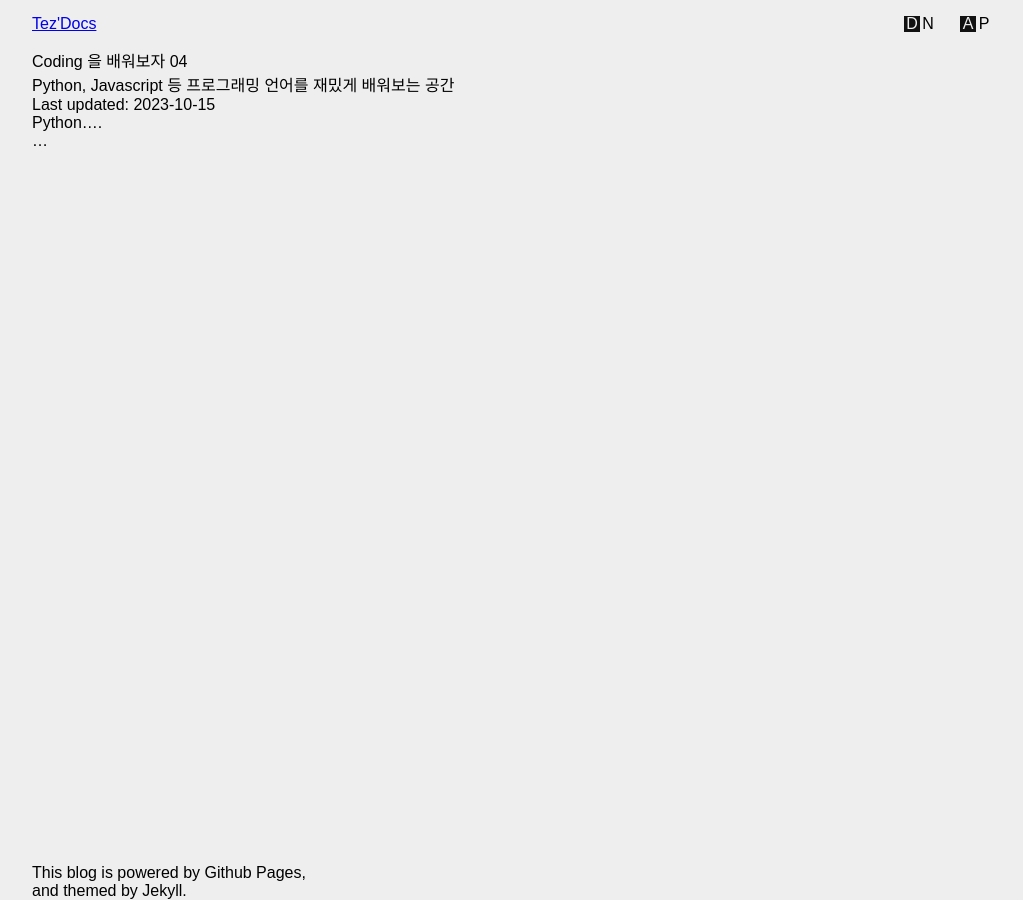
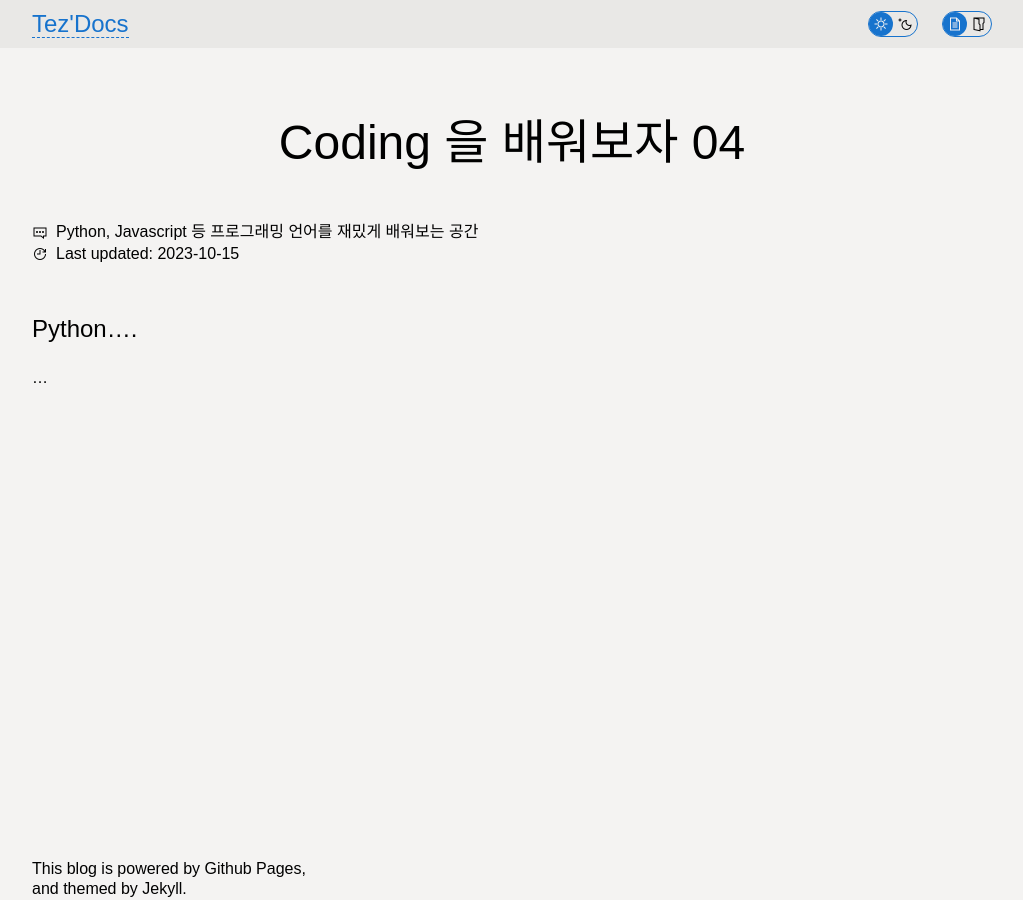
Before and after one commit to teznote/tezdocs, a Jekyll site: the page built from _posts/coding/0000-01-04-my-coding-04.md, in a window 1280 px wide. Shown: the whole page, without its empty margins (128-1151 px from the left). Built offline with Jekyll 4.4.1, drawn with Linux system fonts in a browser that asks for light colours; some web fonts are replaced; a style sheet for code colours, icons or effects is not loaded.

Commit message:
231025 20:29

```diff
--- a/_includes/switch.html
+++ b/_includes/switch.html
@@ -1,14 +1,14 @@
 <div id="{{ include.id }}" class="switch">
   <label>
     <div class="a">
-      <div>{{ include.left }}</div>
-      <div>{{ include.right }}</div>
+      <i class="las la-{{ include.left }}"></i>
+      <i class="las la-{{ include.right }}"></i>
     </div>
     <input type="checkbox" />
     <div class="b">
       <div class="ba">
-        <div>{{ include.left }}</div>
-        <div>{{ include.right }}</div>
+        <i class="las la-{{ include.left }}"></i>
+        <i class="las la-{{ include.right }}"></i>
       </div>
     </div>
   </label>
--- a/_layouts/default.html
+++ b/_layouts/default.html
@@ -5,6 +5,9 @@
     <meta charset="utf-8" />
     <meta name="viewport" content="width=device-width, initial-scale=1" />
     <title>{{ page.title }} :: {{ site.title }}</title>
+    <link rel="stylesheet" href="https://cdn.jsdelivr.net/npm/hack-font@3.3.0/build/web/hack.min.css" />
+    <link rel="stylesheet" href="https://cdn.jsdelivr.net/npm/typeface-nanum-square-neo@0.0.6/nanumsquareneo.min.css" />
+    <link rel="stylesheet" href="https://cdn.jsdelivr.net/npm/line-awesome@1.3.0/dist/line-awesome/css/line-awesome.min.css" />
     <link rel="stylesheet" href="https://cdn.jsdelivr.net/npm/reset-css@5.0.2/reset.min.css" />
     <link rel="stylesheet" href="{{ '/assets/main.css' | relative_url }}" />
   </head>
--- a/_layouts/post.html
+++ b/_layouts/post.html
@@ -10,8 +10,8 @@ layout: default
       </h2>
     </div>
     <div class="ab">
-      {% include switch.html id="sw1" left="D" right="N" %}
-      {% include switch.html id="sw2" left="A" right="P" %}
+      {% include switch.html id="sw1" left="sun" right="moon" %}
+      {% include switch.html id="sw2" left="file-alt" right="folder-open" %}
     </div>
   </div>
 </header>
--- a/assets/main.scss
+++ b/assets/main.scss
@@ -9,7 +9,10 @@ div::-webkit-scrollbar {
   }
 }
 :root {
-  --fg-a: #111; --bg-a: #eee;
+  --fg-a: #111; --bg-a: #f4f3f2;
+  --fg-b: #1773cd; --bg-b: #e9e8e6;
+  --fg-r: #e32636;
+  --fg-g: #4b5320;
 }
 * {
   -webkit-tap-highlight-color: transparent;
@@ -27,7 +30,6 @@ ul {
 // layout
 body {
   position: fixed; top: 0; right: 0; bottom: 0; left: 0;
-  font: 400 16px sans-serif; color: var(--fa-a); background: var(--bg-a);
   display: flex; flex-direction: column;
   header {
     flex: 0 0 3rem;
@@ -80,13 +82,13 @@ body {
 .switch {
   >label {
     position: relative;
-    height: 1rem; width: 2rem;
-    display: block;
+    height: 1.5rem; width: 3rem;
+    display: block; box-sizing: content-box; border: 1px solid var(--fg-b); border-radius: 9999px;
     cursor: pointer;
     >.a {
-      position: absolute; top: 0; left: 0; height: 1rem; width: 2rem;
+      position: absolute; top: 0; left: 0; height: 1.5rem; width: 3rem;
       display: flex; align-items: center; justify-content: center;
-      >div {
+      >i {
         flex: 1 0 auto;
         display: flex; align-items: center; justify-content: center;
       }
@@ -94,23 +96,23 @@ body {
     input {
       height: 0; width: 0; opacity: 0;
       &:checked + .b {
-        left: 1rem;
+        left: 1.5rem;
         & .ba {
-          left: -1rem;
+          left: -1.5rem;
         }
       }
     }
     >.b {
       position: absolute; top: 0; left: 0;
-      height: 1rem; width: 1rem;
-      background-color: var(--fg-a);
+      height: 1.5rem; width: 1.5rem;
+      background-color: var(--fg-b); border-radius: 9999px;
       overflow: hidden;
       transition: left 0.4s;
       >.ba {
-        position: absolute; top: 0; left: 0; height: 1rem; width: 2rem;
+        position: absolute; top: 0; left: 0; height: 1.5rem; width: 3rem;
         display: flex; align-items: center; justify-content: center;
         transition: left 0.4s;
-        >div {
+        >i {
           flex: 1 0 auto;
           display: flex; align-items: center; justify-content: center;
           color: var(--bg-a);
@@ -157,13 +159,55 @@ body {
   }
 }
 
-// page
-#page {
-  #page-main {
-    pre {
-      >code {
-        display: block;
-        overflow-x: auto;
+// design
+body {
+  font: 300 16px NanumSquareNeo,sans-serif; color: var(--fa-a); background: var(--bg-a);
+  a, a:link, a:visited, a:hover, a:active {
+    text-decoration: none;
+    color: var(--fg-b); border-bottom: 1px dashed;
+  }
+  header {
+    background-color: var(--bg-b);
+    #site-title {
+      font-size: 1.5rem;
+    }
+  }
+  main {
+    margin-top: 1rem;
+    line-height: 1.3;
+    #page-title {
+      margin: 3rem 0;
+      font-size: 3rem; text-align: center;
+    }
+    #page-meta {
+      margin: 2rem 0;
+      #page-description:before {
+        content: '\f4ad'; font-family: 'Line Awesome Free'; font-weight: 900; text-align: right; vertical-align: middle;
+        display: inline-block; width: 1.5rem; transform: scale(-1, 1);
+      }
+      #page-updated:before {
+        content: '\f1da'; font-family: 'Line Awesome Free'; font-weight: 900; text-align: right; vertical-align: middle;
+        display: inline-block; width: 1.5rem; transform: scale(-1, 1);
+      }
+    }
+    #page-main {
+      h2 {
+        font-size: 1.5rem; margin: 3rem 0 1rem 0;
+      }
+      h3, h4, h5, h6, p, div, ul, blockquote {
+        margin: 1.5rem 0;
+        >code {
+          padding: 0.1rem;
+          color: var(--bg-a); background: var(--fg-g); border-radius: 0.25rem;
+        }
+      }
+      pre {
+        margin: 1.5rem 0;
+        font-family: hack, NanumSquareNeo, monospace;
+        >code {
+          display: block;
+          overflow-x: auto;
+        }
       }
     }
   }
```
Also changed, not shown: _posts/coding/0000-01-01-my-coding-01.md (renamed from _posts/coding/0000-01-01-my-diary-01.md), _posts/coding/0000-01-02-my-coding-02.md (renamed from _posts/coding/0000-01-02-my-diary-02.md), _posts/coding/0000-01-03-my-coding-03.md (renamed from _posts/coding/0000-01-03-my-diary-03.md), _posts/coding/0000-01-04-my-coding-04.md (renamed from _posts/coding/0000-01-04-my-diary-04.md), _posts/coding/0000-01-05-my-coding-05.md (renamed from _posts/coding/0000-01-05-my-diary-05.md), _posts/coding/0000-01-06-my-coding-06.md (renamed from _posts/coding/0000-01-06-my-diary-06.md), _posts/coding/0000-01-07-my-coding-07.md (renamed from _posts/coding/0000-01-07-my-diary-07.md), _posts/coding/0000-01-08-my-coding-08.md (renamed from _posts/coding/0000-01-08-my-diary-08.md), _posts/coding/0000-01-09-my-coding-09.md (renamed from _posts/coding/0000-01-09-my-diary-09.md).
